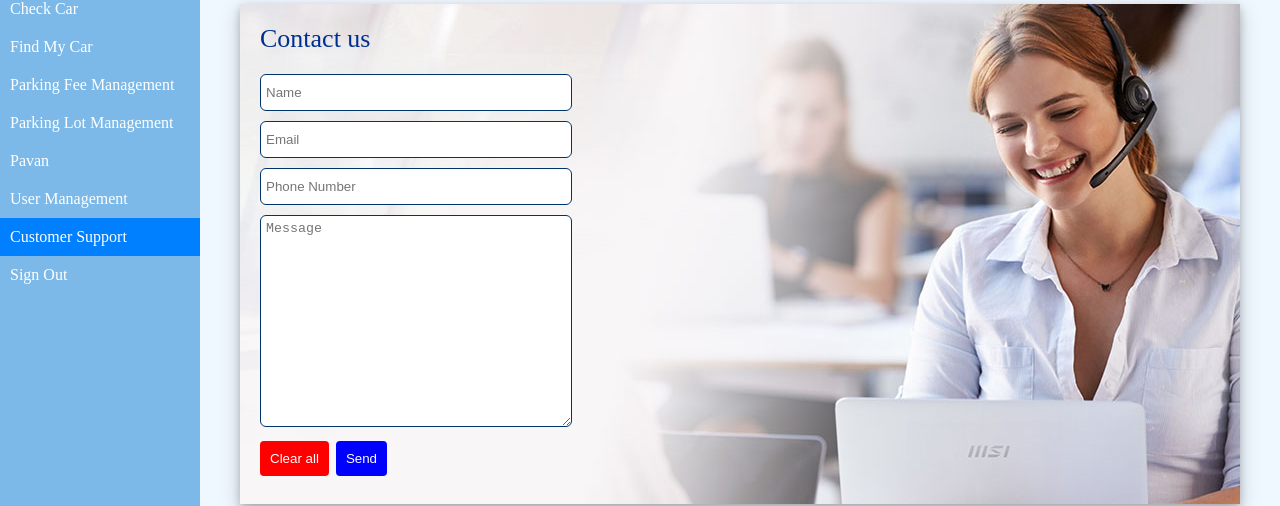
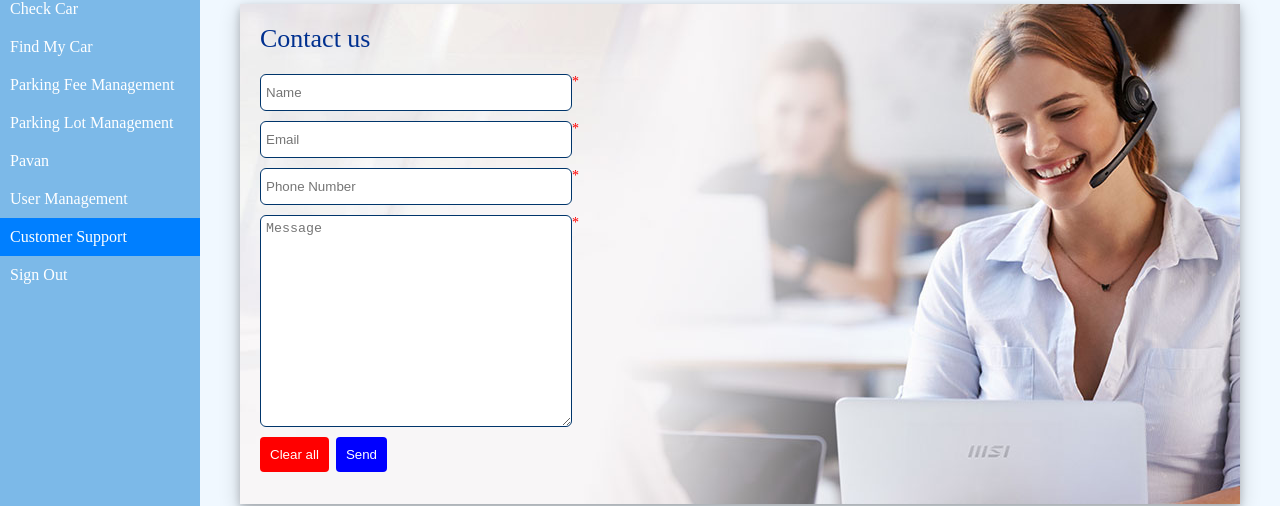
Before and after one commit to pavanmuddala/parking-management, a Next.js app: page /CustomerSupport in a window 1280 px wide. Shown: the part 146-652 px from the top of the page. Built offline with nearby package versions, Linux system fonts and the light colour scheme; sample sign-in values are in the browser's storage.

Commit message:
styling changes in customer support

```diff
--- a/src/pages/CustomerSupport.js
+++ b/src/pages/CustomerSupport.js
@@ -1,14 +1,14 @@
 'use client';
 import Layout from "@/components/Layout"
 import styles from "./CustomerSupport.module.css"
-import { useEffect,useState  } from "react";
-import { useRouter} from "next/router";
+import { useEffect, useState } from "react";
+import { useRouter } from "next/router";
 
 const CustomerSupport = () => {
     const router = useRouter()
-    const [token,setToken] = useState('')
+    const [token, setToken] = useState('')
     useEffect(() => {
-        let t=process?.browser && localStorage.getItem("token")
+        let t = process?.browser && localStorage.getItem("token")
         if (!t) {
             router.push({ pathname: '/' })
         }
@@ -23,13 +23,29 @@ const CustomerSupport = () => {
                 <div style={{ background: 'url(./images/contactus.jpg)', width: "1000px", height: "500px", boxShadow: "0 4px 8px 0 rgba(0, 0, 0, 0.2), 0 6px 20px 0 rgba(0, 0, 0, 0.19)" }}>
                     <div style={{ padding: "20px" }}>
                         <div style={{ fontSize: "26px", color: "#00308F", marginBottom: "20px" }}>Contact us</div>
-                        <div><input placeholder="Name" style={{ height: "25px", width: "300px", borderRadius: "6px", border: "1px solid #00356B", marginBottom: "10px", padding: "5px" }}></input></div>
-                        <div><input placeholder="Email" style={{ height: "25px", width: "300px", borderRadius: "6px", border: "1px solid #00356B", marginBottom: "10px", padding: "5px" }}></input></div>
-                        <div><input placeholder="Phone Number" style={{ height: "25px", width: "300px", borderRadius: "6px", border: "1px solid #00356B", marginBottom: "10px", padding: "5px" }}></input></div>
-                        <div><textarea placeholder="Message" type="textArea" style={{ height: "200px", width: "300px", borderRadius: "6px", border: "1px solid #00356B", marginBottom: "10px", padding: "5px" }}></textarea></div>
-                        <button style={{ border: "none", backgroundColor: "red", padding: "10px", color: "white", width: "fit-content", borderRadius: "4px", cursor: "pointer" }}>Clear all</button>
+                        <div className={"displayRow"}>
+                            <input placeholder="Name" className={styles.inputBox}>
+                            </input>
+                            <div className="redAstrik">*</div>
+                        </div>
+                        <div className={"displayRow"}>
+                            <input placeholder="Email"  className={styles.inputBox}>
+                            </input>
+                            <div className="redAstrik">*</div>
+                        </div>
+                        <div className={"displayRow"}>
+                            <input placeholder="Phone Number" className={styles.inputBox}>
+                            </input>
+                            <div className="redAstrik">*</div>
+                        </div>
+                        <div className={"displayRow"}>
+                            <textarea placeholder="Message" type="textArea" className={styles.inputBox} style={{height:"200px"}}>
+                            </textarea>
+                            <div className="redAstrik">*</div>
+                        </div>
+                        <button className={styles.btn}>Clear all</button>
                         &nbsp;&nbsp;
-                        <button style={{ border: "none", backgroundColor: "blue", padding: "10px", color: "white", width: "fit-content", borderRadius: "4px", cursor: "pointer", }}>Send</button>
+                        <button className={styles.btn} style={{backgroundColor:"blue"}}>Send</button>
                     </div>
                 </div>
             </div>
--- a/src/pages/CustomerSupport.module.css
+++ b/src/pages/CustomerSupport.module.css
@@ -1,4 +1,22 @@
-.customerSupportcontainer{
+.customerSupportcontainer {
     background-color: #F0F8FF;
     height: 100vh;
 }
+
+.inputBox {
+    height: 25px;
+    width: 300px;
+    border-radius: 6px;
+    border: 1px solid #00356B;
+    margin-bottom: 10px;
+    padding: 5px
+}
+.btn{
+    border:none;
+    background-color: red;
+    padding: 10px;
+    color: white;
+    width: fit-content;
+    border-radius: 4px;
+    cursor: pointer
+}
--- a/src/styles/globals.css
+++ b/src/styles/globals.css
@@ -47,3 +47,10 @@ html,body {
   border: 1px solid red;
   transition: 0.5s;
 }
+.displayRow{
+  display: flex;
+  flex-direction: row;
+}
+.redAstrik{
+  color: red;
+}
```
